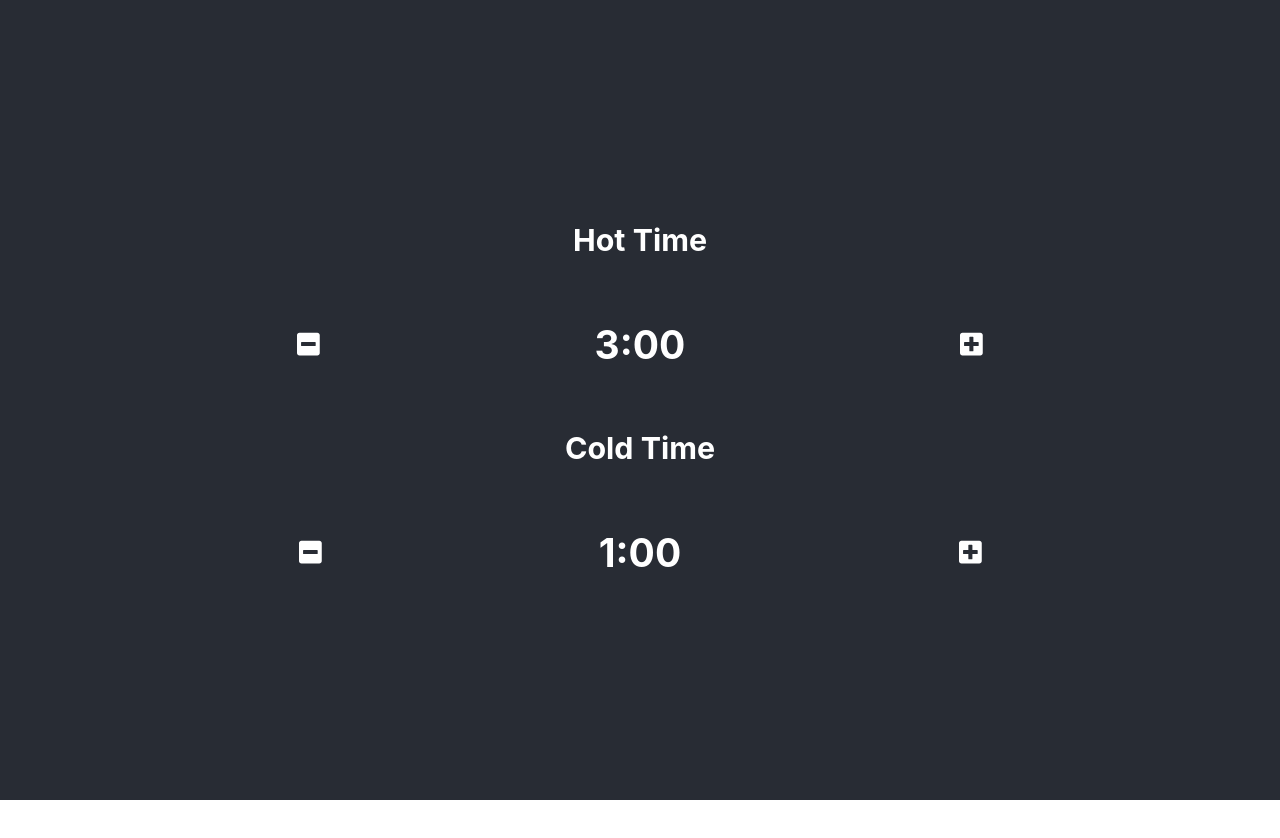
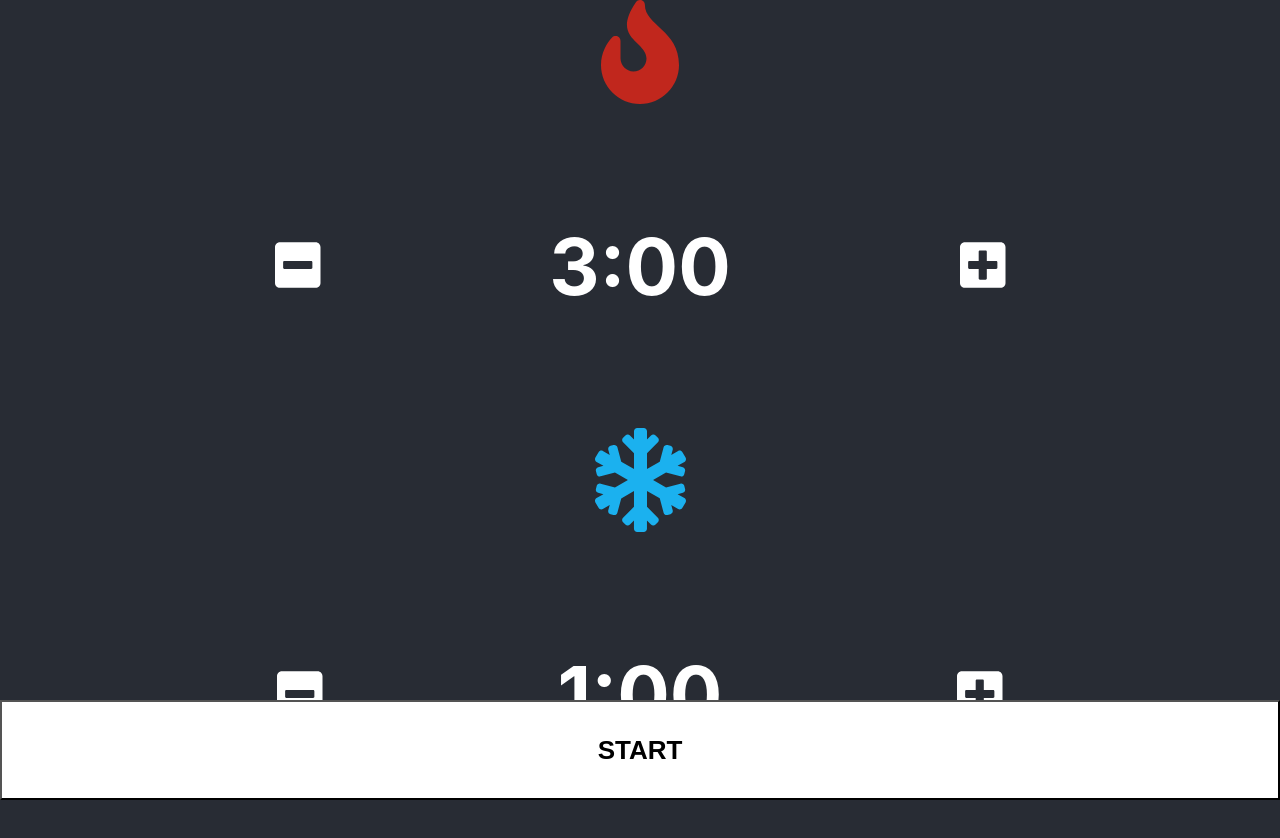
Before and after one commit to Bedrock02/HotColdTimer, a React (Create React App) app: page / in a window 1280 px wide. Shown: the top 838 px of the page. Before the commit the page ends 800 px from the top, so only its background shows below. Built offline with nearby package versions, Linux system fonts and the light colour scheme.

Commit message:
Setup Styling

```diff
--- a/src/App.js
+++ b/src/App.js
@@ -1,7 +1,7 @@
 import React from 'react';
 import logo from './logo.svg';
 import './App.css';
-import TimerSetup from './components/timer-setup';
+import TimerSetup from './components/timer-setup/';
 
 function App() {
   return (
--- a/src/components/timer-setup.js
+++ /dev/null
@@ -1,80 +0,0 @@
-import React from 'react'
-import moment from 'moment'
-import 'moment-timer';
-import { FontAwesomeIcon } from '@fortawesome/react-fontawesome'
-import { faPlusSquare, faMinusSquare } from '@fortawesome/free-solid-svg-icons'
-
-const tempContainerStyles = {
-  width: '75%',
-  '-webkit-user-select': 'none',
-  '-moz-user-select': 'none',
-  '-ms-user-select': 'none',
-  'user-select': 'none',
-};
-
-const tempSettingStyles = {
-  alignItems: 'center',
-  display: 'flex',
-  justifyContent: 'space-around',
-};
-class TimerSetup extends React.Component {
-  constructor(props) {
-    super(props);
-    this.state = {
-      cold: 60,
-      hot: 180,
-    }
-  }
-  formatTime(value) {
-    const minutes = Math.floor(value/60);
-    const seconds = value % 60;
-    const minutes_format = minutes > 0 ? `${minutes}`: '00';
-    let seconds_format;
-    if (seconds > 0) {
-      seconds_format = seconds >= 10 ? seconds : `0${seconds}`;
-    } else {
-      seconds_format = '00'
-    }
-    return `${minutes_format}:${seconds_format}`;
-  }
-  handleChange(event, temp, change) {
-    event.stopPropagation();
-    if( (temp === 'hot' && this.state.hot > 0) || (this.state.hot === 0 && change > 0) ) {
-      this.setState({hot: this.state.hot + change});
-    } else if( (temp === 'cold' && this.state.cold > 0) || (this.state.cold === 0 && change > 0)) {
-      this.setState({cold: this.state.cold + change});
-    }
-  }
-  render() {
-    return(
-      <>
-      <div className='temp-setting' style={tempContainerStyles}>
-        <h3>Hot Time</h3>
-        <div className="temp-options" style={tempSettingStyles}>
-          <div>
-            <FontAwesomeIcon icon={faMinusSquare} onClick={(e) => {this.handleChange(e, 'hot', -5)}}/>
-          </div>
-          <h2>{this.formatTime(this.state.hot)}</h2>
-          <div>
-            <FontAwesomeIcon icon={faPlusSquare} onClick={(e) => {this.handleChange(e, 'hot', 5)}}/>
-          </div>
-        </div>
-      </div>
-      <div className='temp-setting' style={tempContainerStyles}>
-        <h3>Cold Time</h3>
-        <div className="temp-options" style={tempSettingStyles}>
-          <div>
-            <FontAwesomeIcon icon={faMinusSquare} onClick={(e) => {this.handleChange(e, 'cold', -5)}}/>
-          </div>
-          <h2>{this.formatTime(this.state.cold)}</h2>
-          <div>
-            <FontAwesomeIcon icon={faPlusSquare} onClick={(e) => {this.handleChange(e, 'cold', 5)}}/>
-          </div>
-        </div>
-      </div>
-      </>
-    );
-  }
-}
-
-export default TimerSetup;
--- /dev/null
+++ b/src/components/timer-setup/index.js
@@ -0,0 +1,74 @@
+import React from 'react'
+import moment from 'moment'
+import 'moment-timer';
+import { FontAwesomeIcon } from '@fortawesome/react-fontawesome'
+import { faPlusSquare, faMinusSquare, faSnowflake, faFire } from '@fortawesome/free-solid-svg-icons'
+import TimerSetupStyles from './styles';
+
+class TimerSetup extends React.Component {
+  constructor(props) {
+    super(props);
+    this.state = {
+      cold: 60,
+      hot: 180,
+    }
+  }
+
+  formatTime(value) {
+    const minutes = Math.floor(value/60);
+    const seconds = value % 60;
+    const minutes_format = minutes > 0 ? `${minutes}`: '00';
+    let seconds_format;
+    if (seconds > 0) {
+      seconds_format = seconds >= 10 ? seconds : `0${seconds}`;
+    } else {
+      seconds_format = '00'
+    }
+    return `${minutes_format}:${seconds_format}`;
+  }
+  handleChange(event, temp, change) {
+    event.stopPropagation();
+    if( (temp === 'hot' && this.state.hot > 0) || (this.state.hot === 0 && change > 0) ) {
+      this.setState({hot: this.state.hot + change});
+    } else if( (temp === 'cold' && this.state.cold > 0) || (this.state.cold === 0 && change > 0)) {
+      this.setState({cold: this.state.cold + change});
+    }
+  }
+  render() {
+    return(
+      <>
+        <div className='temp-setting' style={TimerSetupStyles.container}>
+          <FontAwesomeIcon icon={faFire} color="#c1271d" style={TimerSetupStyles.icon}/>
+          <div className="temp-options" style={TimerSetupStyles.settings}>
+            <div>
+              <FontAwesomeIcon icon={faMinusSquare} onClick={(e) => {this.handleChange(e, 'hot', -5)}}/>
+            </div>
+            <h2>{this.formatTime(this.state.hot)}</h2>
+            <div>
+              <FontAwesomeIcon icon={faPlusSquare} onClick={(e) => {this.handleChange(e, 'hot', 5)}}/>
+            </div>
+          </div>
+        </div>
+
+        <div className='temp-setting' style={TimerSetupStyles.container}>
+          <FontAwesomeIcon icon={faSnowflake} color="#1bb1ef" style={TimerSetupStyles.icon}/>
+          <div className="temp-options" style={TimerSetupStyles.settings}>
+            <div>
+              <FontAwesomeIcon icon={faMinusSquare} onClick={(e) => {this.handleChange(e, 'cold', -5)}}/>
+            </div>
+            <h2>{this.formatTime(this.state.cold)}</h2>
+            <div>
+              <FontAwesomeIcon icon={faPlusSquare} onClick={(e) => {this.handleChange(e, 'cold', 5)}}/>
+            </div>
+          </div>
+        </div>
+
+        <button style={TimerSetupStyles.button}>
+          <h1>START</h1>
+        </button>
+      </>
+    );
+  }
+}
+
+export default TimerSetup;
--- /dev/null
+++ b/src/components/timer-setup/styles.js
@@ -0,0 +1,33 @@
+const TimerSetupStyles = {
+  container: {
+    width: '75%',
+    WebkitUserSelect: 'none',
+    MozUserSelect: 'none',
+    msUserSelect: 'none',
+    userSelect: 'none',
+    fontSize: '2em',
+  },
+  settings: {
+    alignItems: 'center',
+    display: 'flex',
+    justifyContent: 'space-around',
+    paddingTop: '50px',
+    paddingBottom: '50px',
+  },
+
+  icon: {
+    fontSize: '2em',
+  },
+
+  button: {
+    position: 'absolute',
+    bottom: '0',
+    width: '100%',
+    height: '100px',
+    backgroundColor: '#FFFFFF',
+    fontSize: '.5em',
+    padding: '0',
+  }
+};
+
+export default TimerSetupStyles;
```
Also changed, not shown: 1 other file (tests, documents, lock files or other folders).
